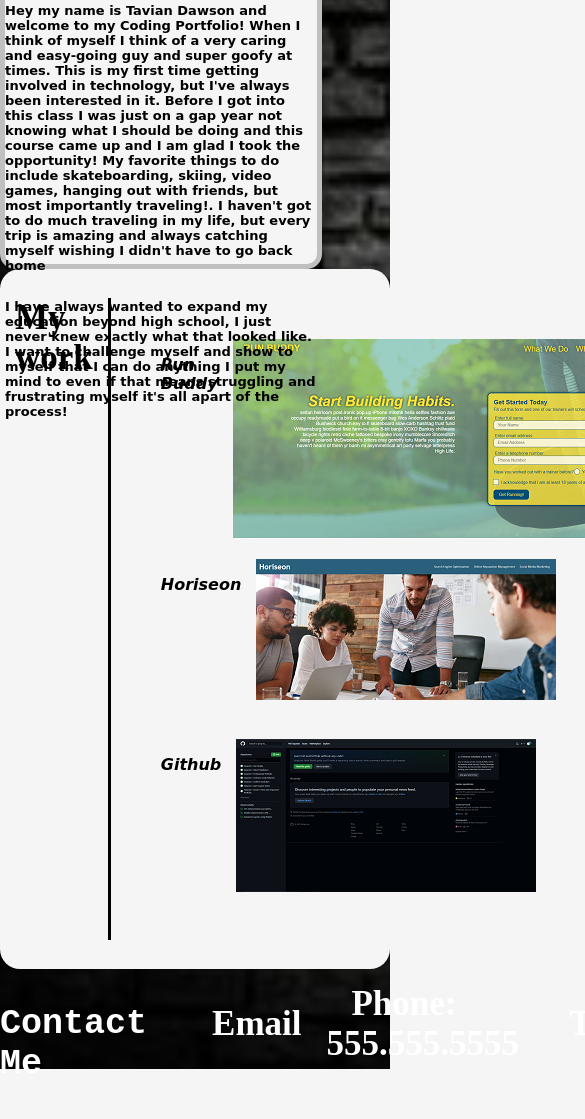
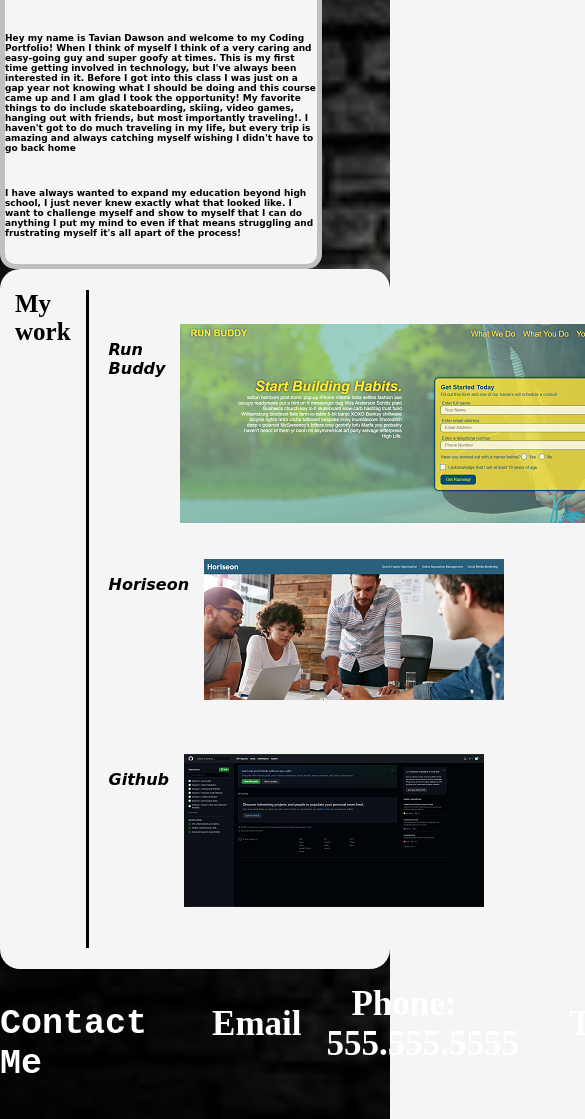
Before and after one commit to TavianJD/Tavian-s-New-and-Improved-Portfolio, a plain HTML site: page index.html in a window 390 px wide. Shown: the part 351-1470 px from the top of the page, 585 px wide, since content can reach past the window. Before the commit the page ends 1435 px from the top, so only its background shows below. Drawn offline with Linux system fonts and the light colour scheme.

Commit message:
finalize

```diff
--- a/assets/style.css
+++ b/assets/style.css
@@ -167,7 +167,7 @@ nav ul li a {
 
 .contact-box {
     width: 100%;
-    height: 100px;
+    height: 100%;
     display: flex;
     justify-content: space-between;
     align-content: center;
@@ -205,10 +205,38 @@ nav ul li a {
 
     section {
         width: 100%;
+        height: 100%;
     }
 
     .work-container {
-       padding: 50px;
+       padding: 20px;
+       flex-wrap: wrap;
+    }
+    .work-box {
+        width: 100%;
+
+    }
+    .work-box h1 {
+        font-size: 25px;
+    }
+
+    .contact-box {
+        max-height: 100%;
+
     }
 
 }
+
+@media screen and (max-width: 850px) {
+
+    section {
+        width: 100%;
+    }
+
+    .about-text p:nth-child(2),
+    .about-text p:nth-child(3) {
+        font-size: 9px;
+        font-weight: bolder;
+    }
+
+}
--- a/index.html
+++ b/index.html
@@ -80,7 +80,6 @@
                         <li><a href="mailto:tavianjdawson123@gmail.com">Email</a></li>
                         <li><a href="#">Phone: 555.555.5555</a></li>
                         <li><a href="https://twitter.com/home">Twitter</a></li>
-                        <li><a href="https://github.com/TavianJD/">Github</a></li>
 
 
 
```
